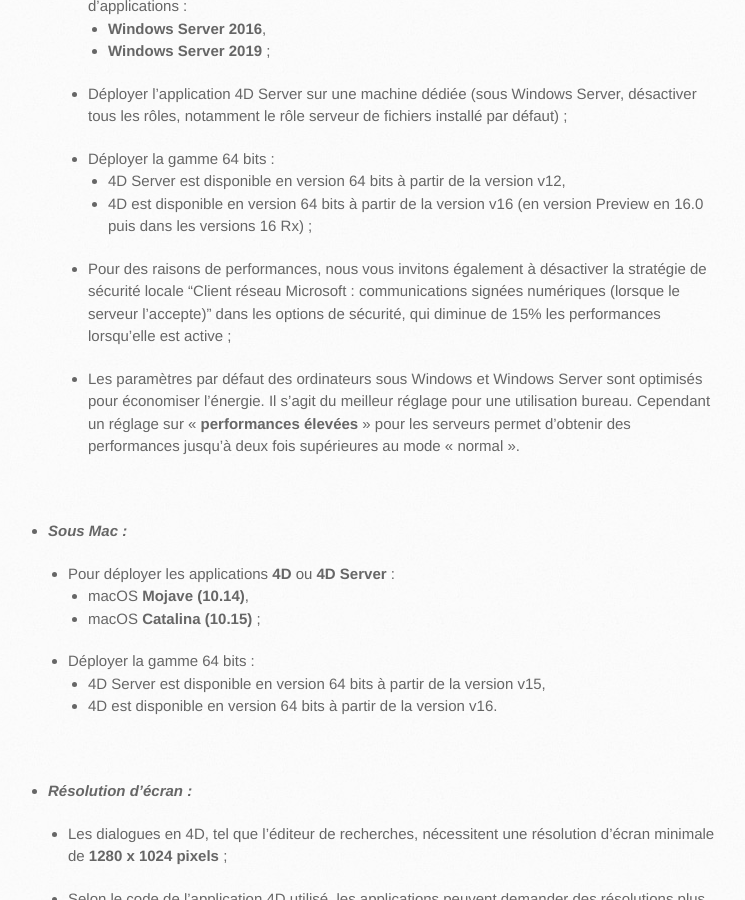
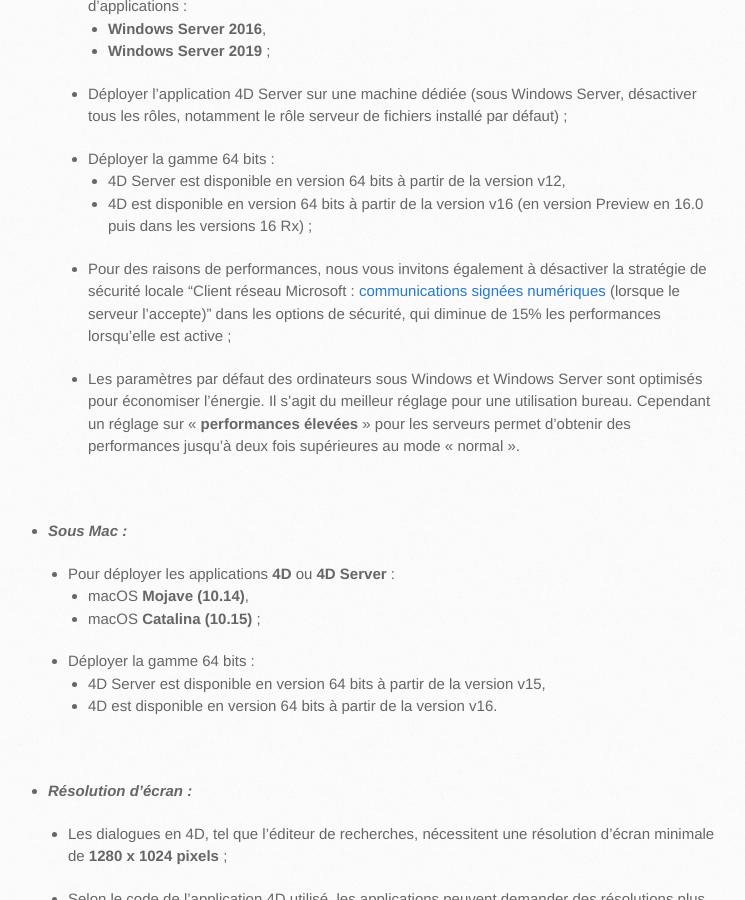
Before and after one commit to CGareau/cgareau.github.io, a Jekyll site: the page built from _posts/2020-03-08-preconisations.md, in a window 1280 px wide and 900 px high, scrolled down 5129 px. Shown: the whole window, without its empty margins (142-887 px from the left). Built offline with Jekyll 4.4.1, drawn with Linux system fonts in a browser that asks for light colours; part of the change alters nothing that is shown.

```diff
--- a/_posts/2020-03-08-preconisations.md
+++ b/_posts/2020-03-08-preconisations.md
@@ -162,7 +162,7 @@ En fonction de la commande exécutée, 4D utilise tel ou tel thread en établiss
             * 4D Server est disponible en version 64 bits à partir de la version v12,
             * 4D est disponible en version 64 bits à partir de la version v16 (en version Preview en 16.0 puis dans les versions 16 Rx) ;
 
-        * Pour des raisons de performances, nous vous invitons également à désactiver la stratégie de sécurité locale "Client réseau Microsoft : communications signées numériques (lorsque le serveur l'accepte)" dans les options de sécurité, qui diminue de 15% les performances lorsqu'elle est active ;
+        * Pour des raisons de performances, nous vous invitons également à désactiver la stratégie de sécurité locale "Client réseau Microsoft : [communications signées numériques](https://docs.microsoft.com/fr-fr/windows/security/threat-protection/security-policy-settings/microsoft-network-client-digitally-sign-communications-always) (lorsque le serveur l'accepte)" dans les options de sécurité, qui diminue de 15% les performances lorsqu'elle est active ;
 
         * Les paramètres par défaut des ordinateurs sous Windows et Windows Server sont optimisés pour économiser l'énergie. Il s'agit du meilleur réglage pour une utilisation bureau. Cependant un réglage sur « **performances élevées** » pour les serveurs permet d’obtenir des performances jusqu'à deux fois supérieures au mode « normal ».
 
```
